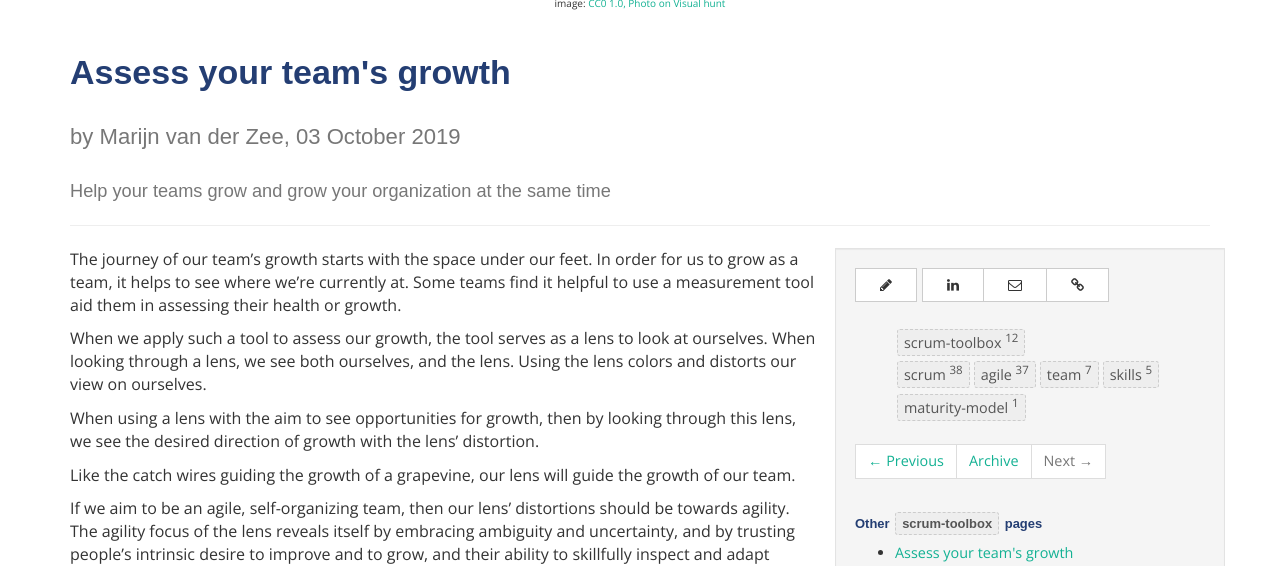
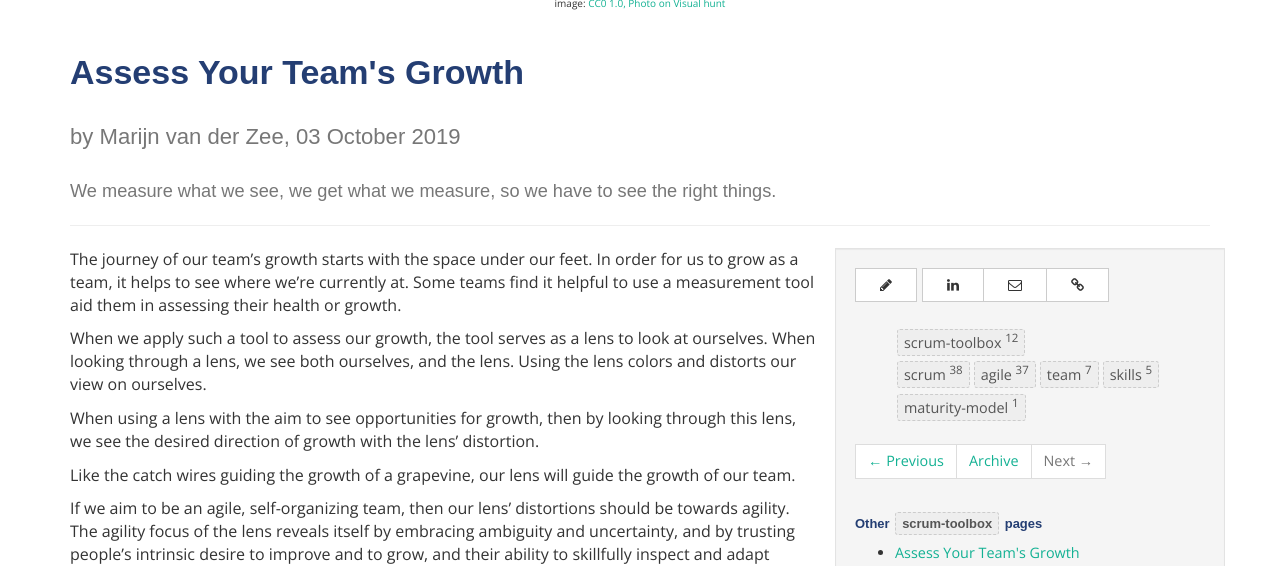
Before and after one commit to serraict/serraict.github.io, a Jekyll site: the page built from _posts/scrum-toolbox/2019-10-03-assessing-team-growth.md, in a window 1280 px wide and 900 px high, cut to the strip 334-900 px from the top of the window. Built offline with Jekyll 4.4.1, drawn with Linux system fonts in a browser that asks for light colours; nearby versions of some CDN libraries; some web fonts are replaced.

Commit message:
Update title and tagline

```diff
--- a/_posts/scrum-toolbox/2019-10-03-assessing-team-growth.md
+++ b/_posts/scrum-toolbox/2019-10-03-assessing-team-growth.md
@@ -1,9 +1,9 @@
 ---
 layout: post
 category : scrum-toolbox
-tagline: Help your teams grow and grow your organization at the same time
+tagline: We measure what we see, we get what we measure, so we have to see the right things.
 tags : [scrum, agile, team, skills, maturity-model]
-title: Assess your team's growth
+title: Assess Your Team's Growth
 audience: agile teams, managers supporting agile teams
 image: "https://visualhunt.com/photos/7/grapes-palatinate-wine-autumn-vineyard.jpg?s=L"
 featured:
```
